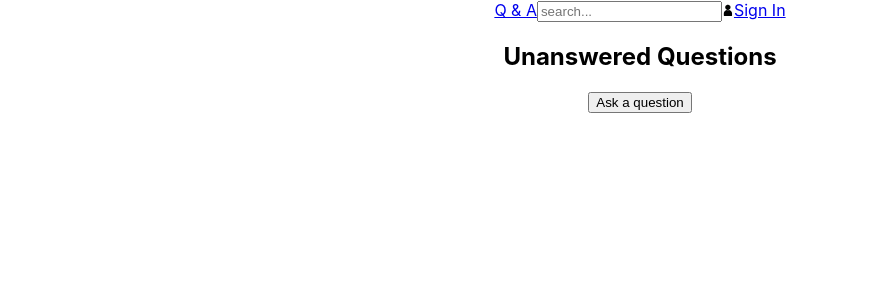
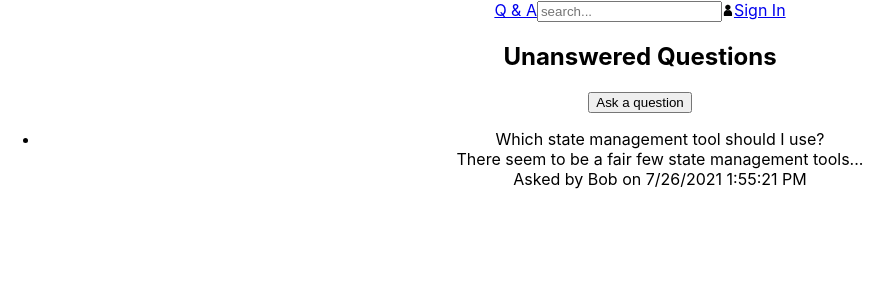
Before and after one commit to AV-Felipe/Learning-React, a React (Create React App) app: page / in a window 1280 px wide. Shown: the top 300 px of the page, without its empty margins (0-889 px from the left). Built offline with nearby package versions, Linux system fonts and the light colour scheme.

Commit message:
rendering unanswered questions

```diff
--- a/src/HomePage.tsx
+++ b/src/HomePage.tsx
@@ -1,4 +1,6 @@
 import React from 'react';
+import { QuestionList } from './QuestionList';
+import { getUnansweredQuestions } from './QuestionsData';
 
 export const HomePage = () => (
   <div>
@@ -6,5 +8,6 @@ export const HomePage = () => (
       <h2>Unanswered Questions</h2>
       <button>Ask a question</button>
     </div>
+    <QuestionList data={getUnansweredQuestions()} />
   </div>
 );
--- /dev/null
+++ b/src/Question.tsx
@@ -0,0 +1,25 @@
+import React from 'react';
+import { QuestionData } from './QuestionsData';
+
+//propriedades com uma exclamação são consideradas opcionais, esse é um recurso do typescript que também é válido para parâmetros de funções
+interface Props {
+  data: QuestionData;
+  showContent?: boolean;
+}
+
+export const Question = ({ data, showContent = true }: Props) => (
+  <div>
+    <div>{data.title}</div>
+    {showContent && (
+      <div>
+        {data.content.length > 50
+          ? `${data.content.substring(0, 50)}...`
+          : data.content}
+      </div>
+    )}
+    <div>
+      {`Asked by ${data.userName} on
+       ${data.created.toLocaleDateString()} ${data.created.toLocaleTimeString()}`}
+    </div>
+  </div>
+);
--- a/src/QuestionList.tsx
+++ b/src/QuestionList.tsx
@@ -0,0 +1,21 @@
+import React from 'react';
+import { QuestionData } from './QuestionsData';
+import { Question } from './Question';
+
+interface Props {
+  data: QuestionData[];
+}
+
+//na arrow function abaixo definimos que o QuestionList recebe uma props, do tipo Props, definido na interface acima.
+//para fins de otimização, usamos o recurso de destructuring, o qual quebra cada proprieddade de um objeto em uma variável própria
+//assim, ao invés de props: Props, usamos { data}:Props, dessa forma nós estaremos acessando as propriedades diretamente pela variável dela
+//e não por meio da variável props (ao invés de props.data.map podemos usar data.map)
+export const QuestionList = ({ data }: Props) => (
+  <ul>
+    {data.map((question) => (
+      <li key={question.questionId}>
+        <Question data={question} />
+      </li>
+    ))}
+  </ul>
+);
```
Also changed, not shown: src/PageTitle.tsx (added).
